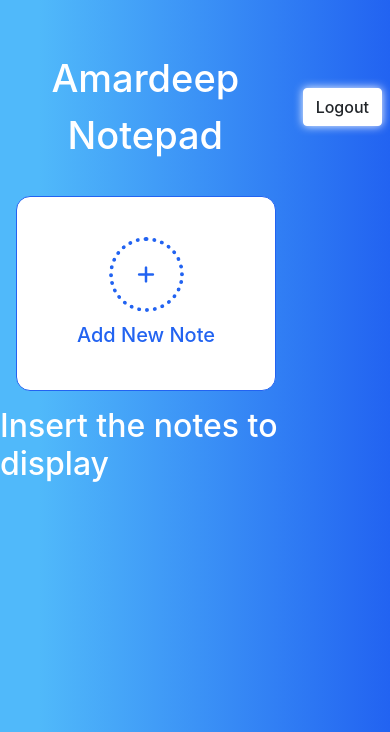
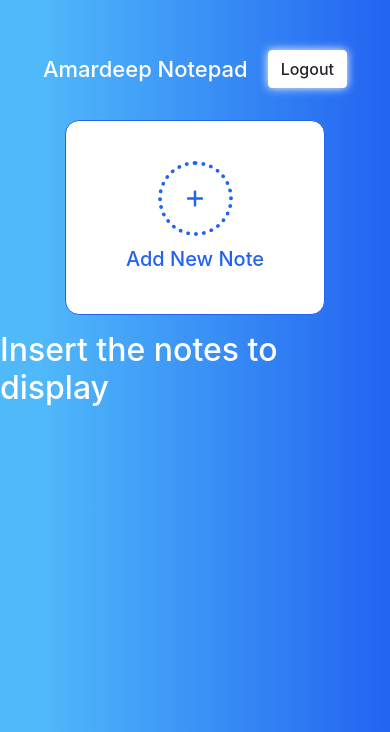
Before and after one commit to amardeep-soni/notepad, a PHP site: page /note.php in a window 390 px wide. Shown: the top 732 px of the page. Run offline with PHP 8.4, Linux system fonts and the light colour scheme; the visitor is signed in with stand-in values (Sample User, id 1); data that the repository does not hold is empty; some libraries are stand-ins or nearby versions.

Commit message:
design updated and made responsive

```diff
--- a/style.css
+++ b/style.css
@@ -90,6 +90,7 @@
     display: flex;
     flex-wrap: wrap;
     align-items: center;
+    justify-content: center;
 }
 
 .card {
@@ -179,6 +180,9 @@
     cursor: pointer;
     font-size: 18px;
 }
+.card .card-footer i:hover{
+    opacity: 0.6;
+}
 
 .card .card-footer .edit-icon {
     color: #2263f1;
@@ -199,3 +203,9 @@
 .card .card-footer .star-icon.active {
     color: #2263f1;
 }
+
+@media only screen and (max-width: 500px) {
+    #heading {
+        font-size: 22px;
+    }
+}
```
